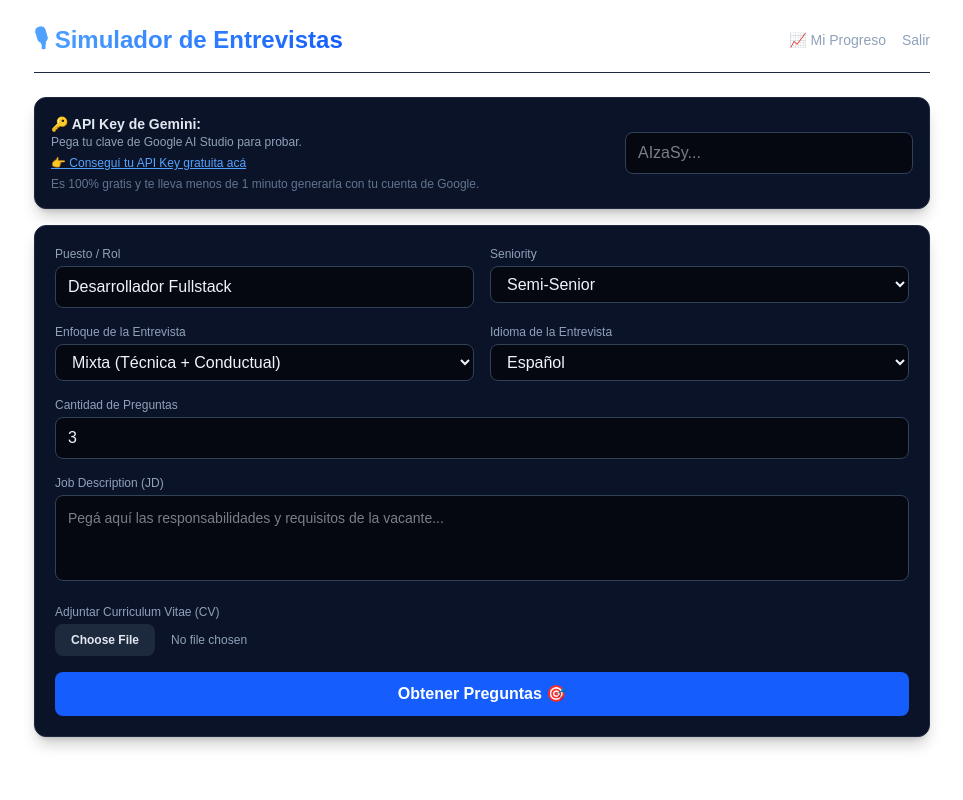
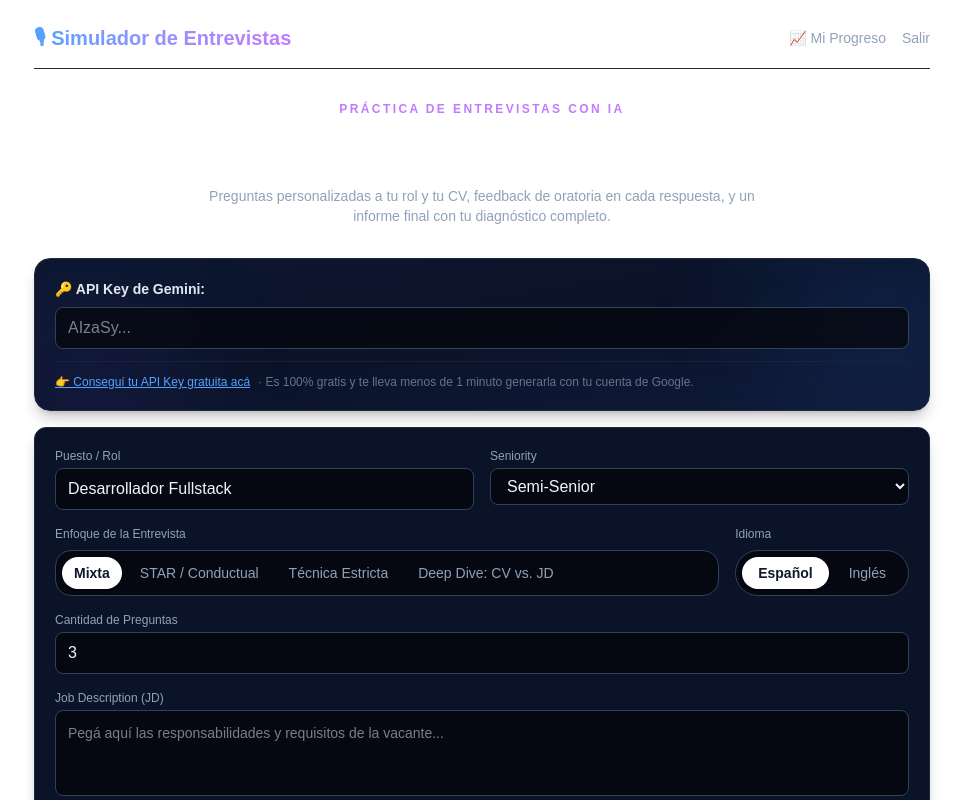
Before and after one commit to Alelimu-hr/evaluador-entrevistas-claude, a Next.js app in the folder Frontend/: page / in a window 1280 px wide. Shown: the top 800 px of the page, without its empty margins (158-1121 px from the left). Built offline with nearby package versions, Linux system fonts and the light colour scheme; no server answers.

Commit message:
style: rediseño visual inspirado en landing de referencia

```diff
--- a/Frontend/app/globals.css
+++ b/Frontend/app/globals.css
@@ -89,3 +89,7 @@ body {
 .delay-2 {
   animation-delay: 0.16s;
 }
+
+.font-display {
+  font-family: var(--font-display), Georgia, 'Times New Roman', serif;
+}
--- a/Frontend/app/login/page.tsx
+++ b/Frontend/app/login/page.tsx
@@ -41,9 +41,9 @@ export default function LoginPage() {
   };
 
   return (
-    <div className="min-h-screen flex items-center justify-center p-6 bg-[radial-gradient(ellipse_80%_50%_at_50%_-10%,rgba(37,99,235,0.16),transparent),radial-gradient(ellipse_60%_40%_at_100%_0%,rgba(239,68,68,0.08),transparent),#050811] text-white">
+    <div className="min-h-screen flex items-center justify-center p-6 bg-[radial-gradient(ellipse_80%_50%_at_50%_-10%,rgba(124,58,237,0.20),transparent),radial-gradient(ellipse_60%_40%_at_100%_0%,rgba(37,99,235,0.12),transparent),#050811] text-white">
       <div className="w-full max-w-sm bg-[#0b1329] border border-slate-800 p-6 rounded-2xl shadow-xl shadow-black/30 animate-fade-in-up">
-        <h1 className="text-xl font-bold text-white mb-1 flex items-center gap-2">
+        <h1 className="font-display text-2xl font-semibold text-white mb-1 flex items-center gap-2">
           🎙 Simulador de Entrevistas
         </h1>
         <p className="text-slate-400 text-sm mb-6">
--- a/Frontend/app/page.tsx
+++ b/Frontend/app/page.tsx
@@ -377,11 +377,11 @@ export default function Home() {
   };
 
   return (
-    <div className="min-h-screen bg-[radial-gradient(ellipse_80%_50%_at_50%_-10%,rgba(37,99,235,0.16),transparent),radial-gradient(ellipse_60%_40%_at_100%_0%,rgba(239,68,68,0.08),transparent),#050811] text-white p-6 font-sans">
+    <div className="min-h-screen bg-[radial-gradient(ellipse_80%_50%_at_50%_-10%,rgba(124,58,237,0.20),transparent),radial-gradient(ellipse_60%_40%_at_100%_0%,rgba(37,99,235,0.12),transparent),#050811] text-white p-6 font-sans">
       <div className="max-w-4xl mx-auto space-y-6">
         {/* Header */}
         <header className="flex justify-between items-center pb-4 border-b border-slate-800 animate-fade-in">
-          <h1 className="text-2xl font-bold flex items-center gap-2 bg-gradient-to-r from-blue-400 to-blue-600 bg-clip-text text-transparent">
+          <h1 className="text-xl font-bold flex items-center gap-2 bg-gradient-to-r from-blue-400 to-purple-400 bg-clip-text text-transparent">
             🎙 Simulador de Entrevistas
           </h1>
           <nav className="flex items-center gap-4 text-sm">
@@ -398,33 +398,38 @@ export default function Home() {
           </nav>
         </header>
 
+        {paso === 'form' && (
+          <div className="text-center pt-2 pb-2 animate-fade-in-up">
+            <p className="text-xs uppercase tracking-[0.2em] text-purple-400 font-semibold mb-3">
+              Práctica de entrevistas con IA
+            </p>
+            <h2 className="font-display text-3xl md:text-4xl font-semibold text-white leading-tight max-w-2xl mx-auto">
+              Preparate para tu próxima entrevista
+            </h2>
+            <p className="text-slate-400 text-sm mt-3 max-w-xl mx-auto">
+              Preguntas personalizadas a tu rol y tu CV, feedback de oratoria en cada respuesta, y un informe final
+              con tu diagnóstico completo.
+            </p>
+          </div>
+        )}
+
         {/* PASO 1: Formulario */}
         {paso === 'form' && (
           <form onSubmit={handleGenerarPreguntas} className="space-y-4 animate-fade-in-up">
-            <div className="bg-[#0b1329] border border-slate-800 p-4 rounded-xl flex items-center justify-between gap-4 shadow-lg shadow-black/20 transition-colors hover:border-slate-700">
-              <div>
-                <label className="block text-sm font-semibold text-slate-200">🔑 API Key de Gemini:</label>
-                <p className="text-xs text-slate-400">Pega tu clave de Google AI Studio para probar.</p>
-                <a
-                  href="https://aistudio.google.com/apikey"
-                  target="_blank"
-                  rel="noopener noreferrer"
-                  className="inline-block mt-1 text-xs text-blue-400 underline hover:text-blue-300 transition-colors"
-                >
-                  👉 Conseguí tu API Key gratuita acá
-                </a>
-                <p className="text-xs text-slate-500 mt-0.5">
-                  Es 100% gratis y te lleva menos de 1 minuto generarla con tu cuenta de Google.
-                </p>
-              </div>
-              <div className="relative w-72">
+            <div className="relative overflow-hidden bg-gradient-to-br from-[#0d1730] via-[#0b1329] to-[#101b3a] border border-slate-800 p-5 rounded-2xl shadow-lg shadow-black/20 transition-colors hover:border-slate-700">
+              <div className="pointer-events-none absolute -top-20 -right-16 w-56 h-56 bg-blue-500/10 rounded-full blur-3xl" />
+              <div className="pointer-events-none absolute -bottom-24 -left-10 w-48 h-48 bg-indigo-500/10 rounded-full blur-3xl" />
+
+              <div className="relative">
+                <label className="block text-sm font-semibold text-slate-200 mb-2">🔑 API Key de Gemini:</label>
+                <div className="relative">
                   <input
                     type="password"
                     value={apiKey}
                     onChange={(e) => setApiKey(e.target.value)}
                     placeholder="AIzaSy..."
                     required
-                  className="w-full bg-[#050811] border border-slate-700 text-slate-100 pl-3 pr-9 py-2 rounded-lg transition-all focus:outline-none focus:border-blue-500 focus:ring-2 focus:ring-blue-500/30"
+                    className="w-full bg-[#050811]/80 border border-slate-700 text-slate-100 pl-3 pr-9 py-2 rounded-lg transition-all focus:outline-none focus:border-blue-500 focus:ring-2 focus:ring-blue-500/30"
                   />
                   <span className="absolute right-3 top-1/2 -translate-y-1/2 text-sm">
                     {estadoKey === 'verificando' && <Spinner className="text-slate-400" />}
@@ -439,6 +444,21 @@ export default function Home() {
                       </span>
                     )}
                   </span>
+                </div>
+
+                <div className="mt-3 pt-3 border-t border-slate-800/70 flex flex-wrap items-center gap-x-2 gap-y-1 text-xs">
+                  <a
+                    href="https://aistudio.google.com/apikey"
+                    target="_blank"
+                    rel="noopener noreferrer"
+                    className="text-blue-400 underline hover:text-blue-300 transition-colors"
+                  >
+                    👉 Conseguí tu API Key gratuita acá
+                  </a>
+                  <span className="text-slate-500">
+                    · Es 100% gratis y te lleva menos de 1 minuto generarla con tu cuenta de Google.
+                  </span>
+                </div>
               </div>
             </div>
             {estadoKey === 'invalida' && (
@@ -479,32 +499,49 @@ export default function Home() {
                 </div>
               </div>
 
-              <div className="grid grid-cols-1 md:grid-cols-2 gap-4">
+              <div className="grid grid-cols-1 md:grid-cols-[1fr_auto] gap-4">
                 <div>
-                  <label className="block text-xs text-slate-400 mb-1">Enfoque de la Entrevista</label>
-                  <select
-                    value={enfoque}
-                    onChange={(e) => setEnfoque(e.target.value)}
-                    className="w-full bg-[#050811] border border-slate-700 text-slate-100 px-3 py-2 rounded-lg transition-all focus:outline-none focus:border-blue-500 focus:ring-2 focus:ring-blue-500/20"
+                  <label className="block text-xs text-slate-400 mb-2">Enfoque de la Entrevista</label>
+                  <div className="flex flex-wrap gap-1.5 bg-[#050811] border border-slate-700 rounded-2xl p-1.5">
+                    {[
+                      { value: 'Mixta (Técnica + Conductual)', label: 'Mixta' },
+                      { value: 'Metodología STAR / Conductual', label: 'STAR / Conductual' },
+                      { value: 'Técnica Estricta', label: 'Técnica Estricta' },
+                      { value: 'Deep Dive: brechas entre el CV y la Job Description', label: 'Deep Dive: CV vs. JD' },
+                    ].map((opt) => (
+                      <button
+                        type="button"
+                        key={opt.value}
+                        onClick={() => setEnfoque(opt.value)}
+                        className={`px-3 py-1.5 text-xs sm:text-sm rounded-full whitespace-nowrap transition-all ${
+                          enfoque === opt.value
+                            ? 'bg-white text-slate-900 font-semibold shadow'
+                            : 'text-slate-400 hover:text-slate-200 hover:bg-slate-800/60'
+                        }`}
                       >
-                    <option value="Mixta (Técnica + Conductual)">Mixta (Técnica + Conductual)</option>
-                    <option value="Metodología STAR / Conductual">Metodología STAR / Conductual</option>
-                    <option value="Técnica Estricta">Técnica Estricta</option>
-                    <option value="Deep Dive: brechas entre el CV y la Job Description">
-                      Deep Dive: CV vs. JD (buscar brechas)
-                    </option>
-                  </select>
+                        {opt.label}
+                      </button>
+                    ))}
+                  </div>
                 </div>
                 <div>
-                  <label className="block text-xs text-slate-400 mb-1">Idioma de la Entrevista</label>
-                  <select
-                    value={idioma}
-                    onChange={(e) => setIdioma(e.target.value)}
-                    className="w-full bg-[#050811] border border-slate-700 text-slate-100 px-3 py-2 rounded-lg transition-all focus:outline-none focus:border-blue-500 focus:ring-2 focus:ring-blue-500/20"
+                  <label className="block text-xs text-slate-400 mb-2">Idioma</label>
+                  <div className="flex bg-[#050811] border border-slate-700 rounded-full p-1.5 gap-1">
+                    {['Español', 'Inglés'].map((opt) => (
+                      <button
+                        type="button"
+                        key={opt}
+                        onClick={() => setIdioma(opt)}
+                        className={`px-4 py-1.5 text-sm rounded-full transition-all ${
+                          idioma === opt
+                            ? 'bg-white text-slate-900 font-semibold shadow'
+                            : 'text-slate-400 hover:text-slate-200'
+                        }`}
                       >
-                    <option value="Español">Español</option>
-                    <option value="Inglés">Inglés</option>
-                  </select>
+                        {opt}
+                      </button>
+                    ))}
+                  </div>
                 </div>
               </div>
 
@@ -544,7 +581,7 @@ export default function Home() {
               <button
                 type="submit"
                 disabled={cargandoPreguntas}
-                className="w-full bg-blue-600 hover:bg-blue-500 text-white font-semibold py-2.5 rounded-lg transition-all duration-200 disabled:opacity-50 hover:shadow-lg hover:shadow-blue-500/20 active:scale-[0.99] flex items-center justify-center gap-2"
+                className="w-full bg-gradient-to-r from-indigo-600 via-purple-600 to-blue-600 hover:from-indigo-500 hover:via-purple-500 hover:to-blue-500 text-white font-semibold py-3 rounded-full transition-all duration-200 disabled:opacity-50 shadow-lg shadow-purple-500/20 hover:shadow-purple-500/40 active:scale-[0.99] flex items-center justify-center gap-2"
               >
                 {cargandoPreguntas && <Spinner />}
                 {cargandoPreguntas ? 'Generando Cuestionario...' : 'Obtener Preguntas 🎯'}
--- a/Frontend/app/progreso/page.tsx
+++ b/Frontend/app/progreso/page.tsx
@@ -4,7 +4,7 @@ import { createClient } from '@/lib/supabase/server';
 import { HistorialChart } from '@/components/HistorialChart';
 
 const FONDO =
-  'bg-[radial-gradient(ellipse_80%_50%_at_50%_-10%,rgba(37,99,235,0.16),transparent),radial-gradient(ellipse_60%_40%_at_100%_0%,rgba(239,68,68,0.08),transparent),#050811]';
+  'bg-[radial-gradient(ellipse_80%_50%_at_50%_-10%,rgba(124,58,237,0.20),transparent),radial-gradient(ellipse_60%_40%_at_100%_0%,rgba(37,99,235,0.12),transparent),#050811]';
 
 function StatTile({ label, value }: { label: string; value: string | number }) {
   return (
@@ -39,7 +39,7 @@ export default async function ProgresoPage() {
     <div className={`min-h-screen ${FONDO} text-white p-6 font-sans`}>
       <div className="max-w-4xl mx-auto space-y-6">
         <header className="flex justify-between items-center pb-4 border-b border-slate-800 animate-fade-in">
-          <h1 className="text-2xl font-bold flex items-center gap-2 bg-gradient-to-r from-blue-400 to-blue-600 bg-clip-text text-transparent">
+          <h1 className="font-display text-2xl font-semibold flex items-center gap-2 bg-gradient-to-r from-blue-400 to-purple-400 bg-clip-text text-transparent">
             📈 Mi Progreso
           </h1>
           <nav className="flex items-center gap-4 text-sm">
```
Also changed, not shown: Frontend/app/layout.tsx (+9 -1 lines). Lines whose indentation alone changed are shown as unchanged.
